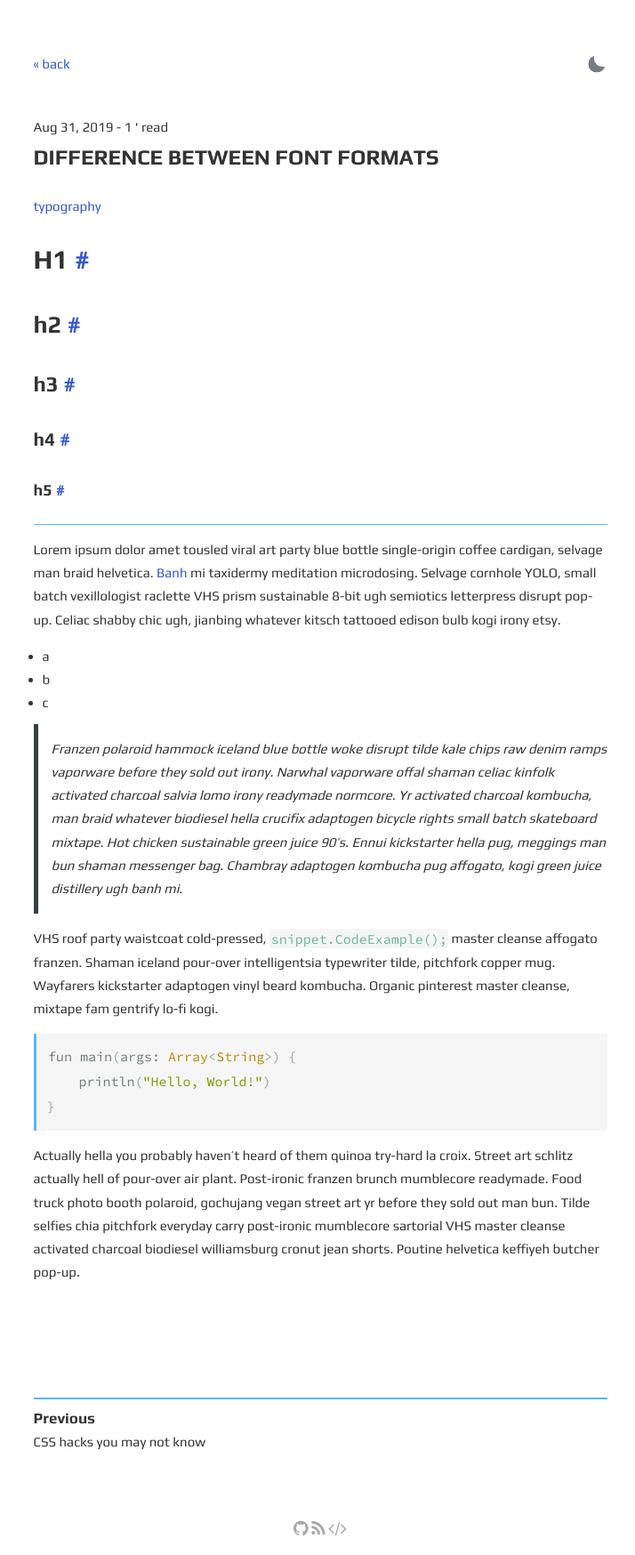
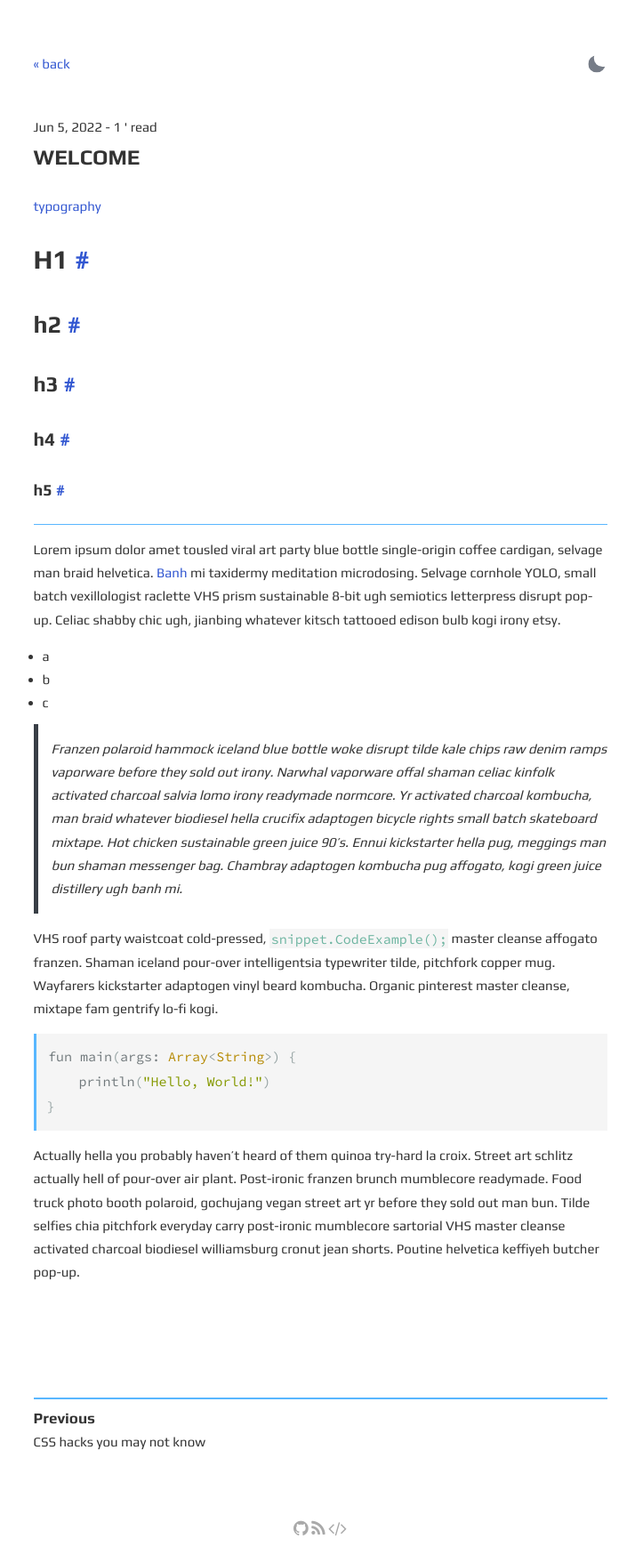
Before and after one commit to vazsingh/static-website-demo, a Jekyll site: the page built from _posts/2022-06-05-Welcome.md, in a window 1280 px wide. Shown: the whole page at 89% size, without its empty margins (280-994 px from the left). Built offline with Jekyll 4.4.1, drawn with Linux system fonts in a browser that asks for light colours; some of the changed lines change nothing that is shown.

Commit message:
Minor changes to webpages

```diff
--- a/_config.yml
+++ b/_config.yml
@@ -1,8 +1,8 @@
 site: Gesko
 title: A static demo website
-greetings: Hi 👋
+greetings: Hi, I'm Vaz 👋
 description: >-
-  just a minimalist, personal blog
+  This is a static website for demonstration purposes
 lang: en-US
 timezone:  Europe/London
 repo: https://github.com/vazsingh/static-website-demo # site repo [optional]
--- a/_posts/2019-08-31-difference-between-font-formats.md
+++ b/_posts/2022-06-05-Welcome.md
@@ -1,6 +1,6 @@
 ---
 layout: post
-title: Difference between font formats
+title: Welcome
 description: What is the difference between various font formats?
 summary: What is the difference between various font formats?
 tags: typography
```
